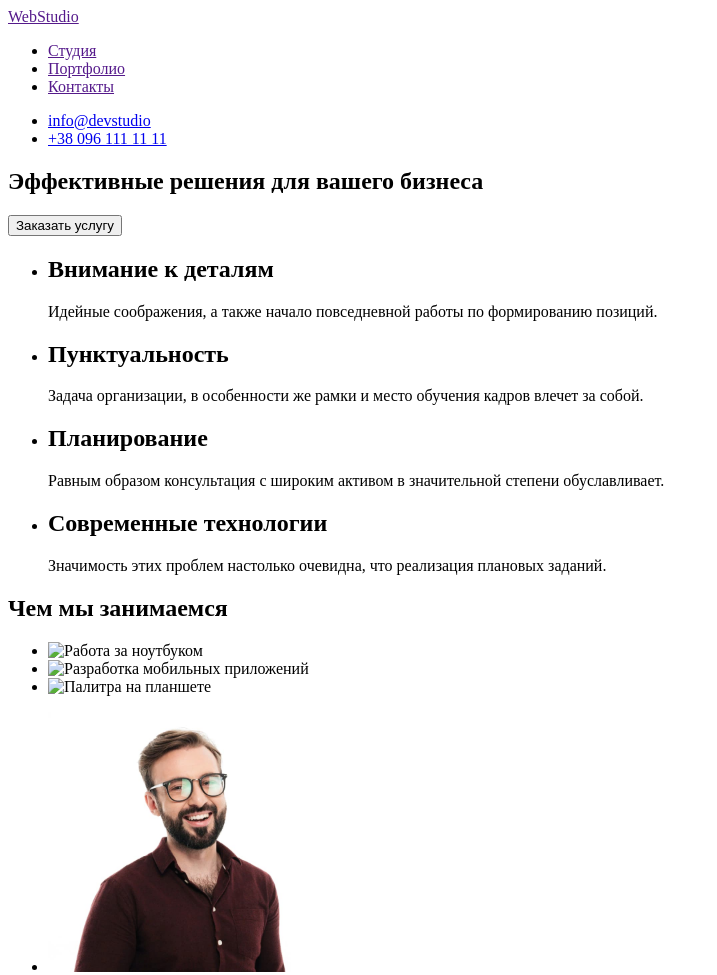
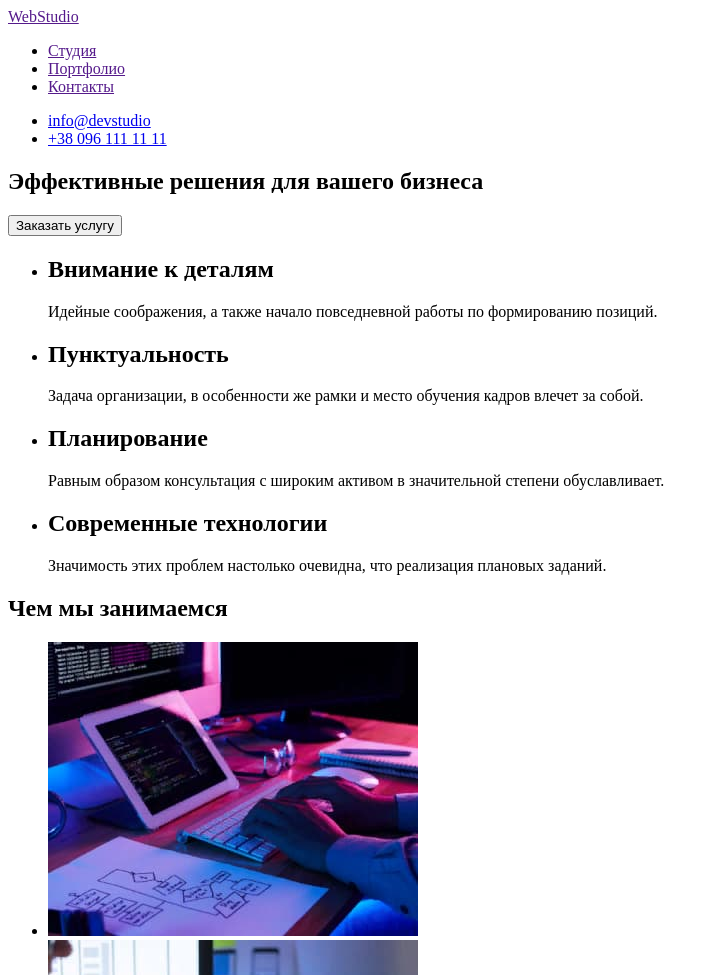
Before and after one commit to orakul140856/goit-markup-hw-01, a plain HTML site: page index.html in a window 1280 px wide. Shown: the top 975 px of the page, without its empty margins (0-717 px from the left). Drawn offline with Linux system fonts and the light colour scheme.

Commit message:
Update index.html

```diff
--- a/index.html
+++ b/index.html
@@ -52,13 +52,13 @@
         <section>
             <h2>Чем мы занимаемся</h2>
             <ul>
-                <li><img src="./img/photo1.jpg" alt="Работа за ноутбуком" width="370"/></li>
+                <li><img src="./img/foto1.jpg" alt="Работа за ноутбуком" width="370"/></li>
 
                 <li>
-                <img src="./img/photo2.jpg" alt="Разработка мобильных приложений" width="370"/></li>
+                <img src="./img/foto2.jpg" alt="Разработка мобильных приложений" width="370"/></li>
 
 
-                <li><img src="./img/photo3.jpg" alt="Палитра на планшете" width="370"/></li>
+                <li><img src="./img/foto3.jpg" alt="Палитра на планшете" width="370"/></li>
 
             </ul>
 
```
